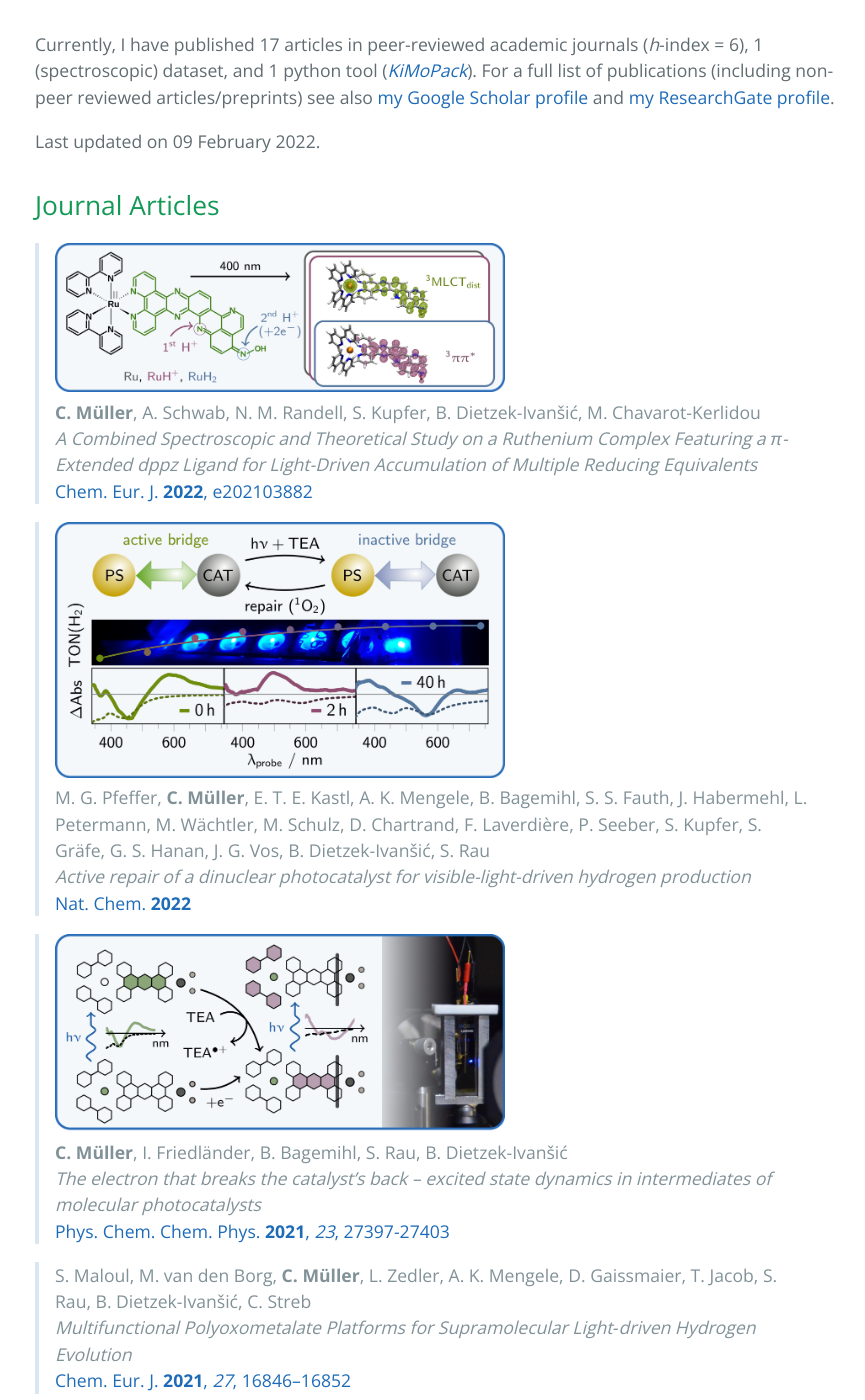
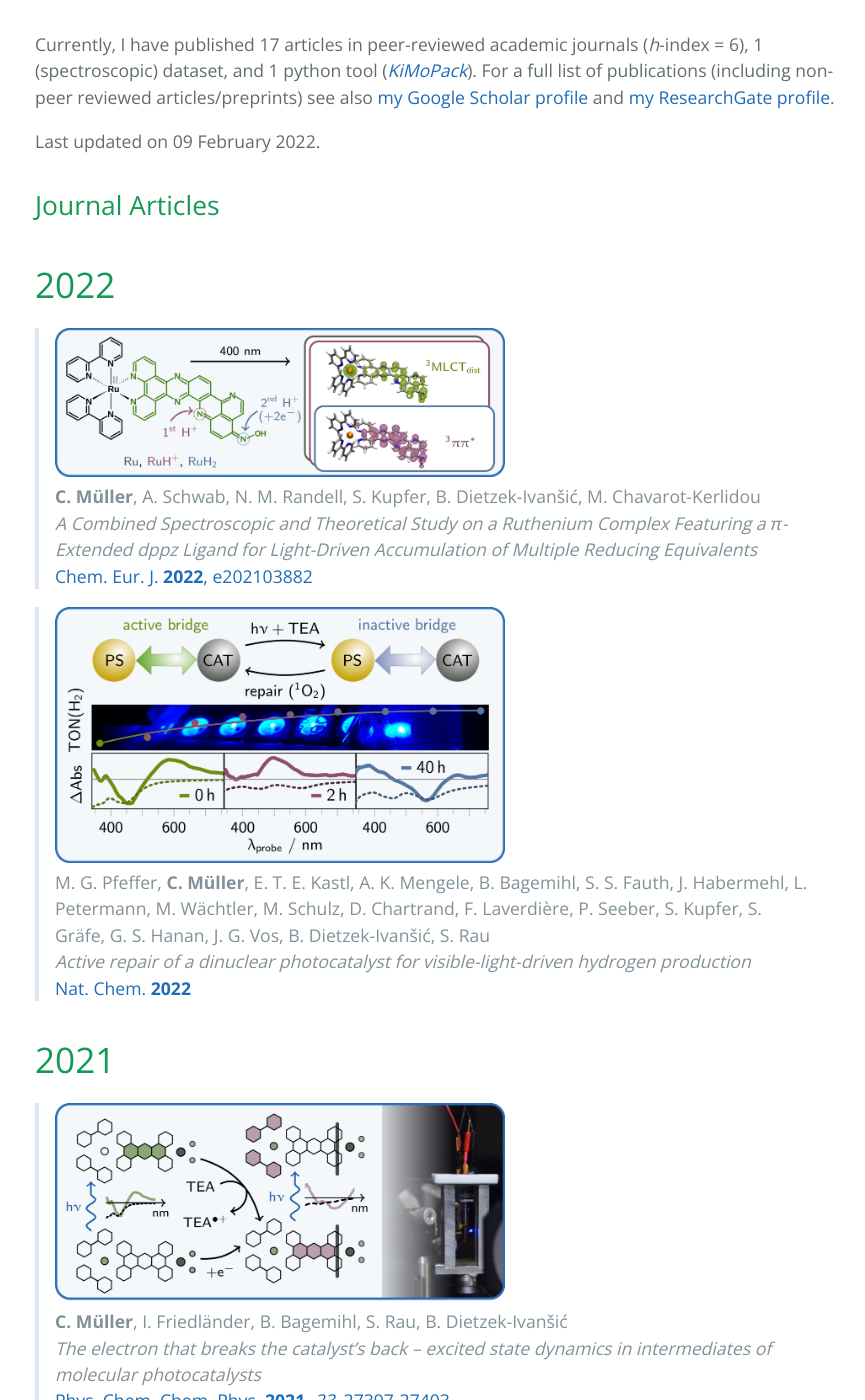
Before and after one commit to carolin-m/carolin-m.github.io, a Jekyll site: the page built from publications.md, in a window 1280 px wide and 1400 px high, scrolled down 343 px. Shown: the whole window, without its empty margins (189-1054 px from the left). Built offline with Jekyll 4.4.1, drawn with Linux system fonts in a browser that asks for light colours.

Commit message:
Update publications.md

```diff
--- a/publications.md
+++ b/publications.md
@@ -12,6 +12,8 @@ Last updated on 09 February 2022.
 
 ## Journal Articles <br>
 
+# 2022 <br>
+
 > <img width=450 src='./images/TOC_RuLOxim.png'> <br>
 > **C. Müller**, A. Schwab, N. M. Randell, S. Kupfer, B. Dietzek-Ivanšić, M. Chavarot-Kerlidou <br>
 > *A Combined Spectroscopic and Theoretical Study on a Ruthenium Complex Featuring a π-Extended dppz Ligand for Light-Driven Accumulation of Multiple Reducing Equivalents* <br>
@@ -21,6 +23,8 @@ Last updated on 09 February 2022.
 > M. G. Pfeffer, **C. Müller**, E. T. E. Kastl, A. K. Mengele, B. Bagemihl, S. S. Fauth, J. Habermehl, L. Petermann, M. Wächtler, M. Schulz, D. Chartrand, F. Laverdière, P. Seeber, S. Kupfer, S. Gräfe, G. S. Hanan, J. G. Vos, B. Dietzek-Ivanšić, S. Rau <br>
 > *Active repair of a dinuclear photocatalyst for visible-light-driven hydrogen production* <br>
 > [Nat. Chem. **2022**](https://www.nature.com/articles/s41557-021-00860-6)
+
+# 2021 <br>
 
 > <img width=450 src='./images/TOC_RuPt-SEC.png'> <br>
 > **C. Müller**, I. Friedländer, B. Bagemihl, S. Rau, B. Dietzek-Ivanšić <br>
```
Also changed, not shown: other parts of publications.md (+4 -0 lines).
